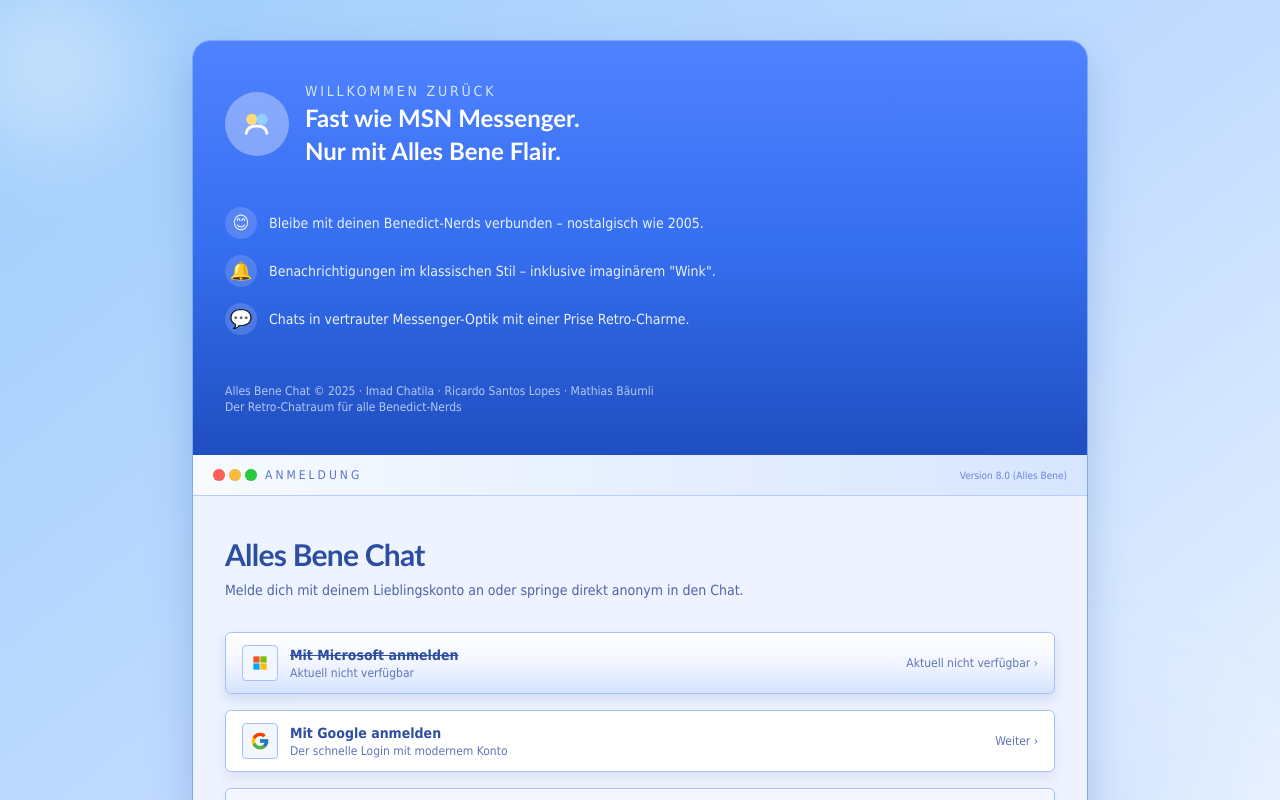
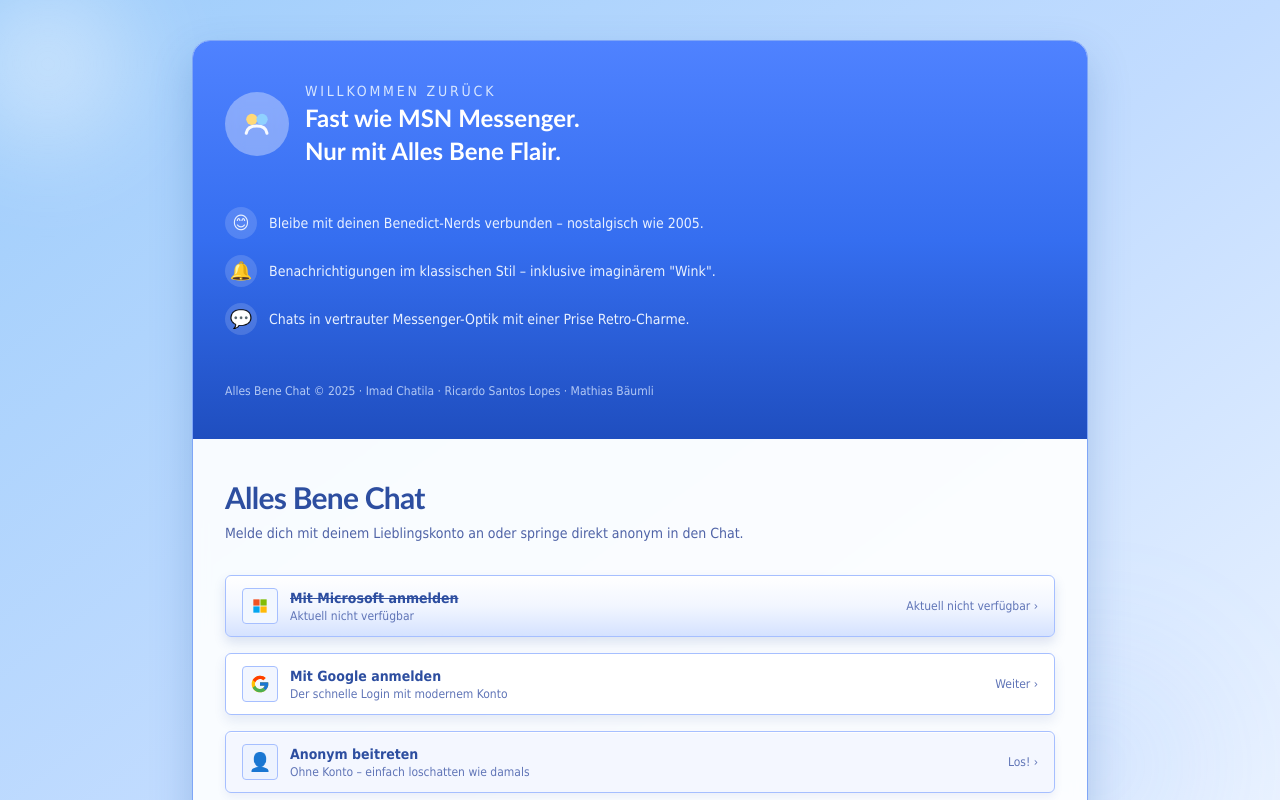
Before and after one commit to Lunyxium/alles-bene-chat, a React (Vite) app: page /login in a window 1280 px wide. Shown: the top 800 px of the page. Built offline with nearby package versions, Linux system fonts and the light colour scheme; no server answers.

Commit message:
Anpassung der Login-Seite zur Verbesserung der Benutzeroberfläche.

```diff
--- a/src/pages/loginPage.tsx
+++ b/src/pages/loginPage.tsx
@@ -107,26 +107,10 @@
                     <p className="mt-12 text-xs text-[#d7e6ff]/80" style={{ fontFamily: 'Tahoma, Verdana, sans-serif' }}>
                         Alles Bene Chat © 2025 · Imad Chatila · Ricardo Santos Lopes · Mathias Bäumli
                         <br />
-                        Der Retro-Chatraum für alle Benedict-Nerds
                     </p>
                 </div>
 
-                <div className="bg-[#edf2ff]/90">
-                    <div className="flex items-center justify-between gap-4 bg-gradient-to-r from-[#f7fbff] via-[#e7efff] to-[#d7e6ff] px-5 py-3 border-b border-[#b9ccff]">
-                        <div className="flex items-center gap-2">
-                            <span className="flex gap-1">
-                                <span className="h-3 w-3 rounded-full bg-[#ff5f57] shadow-[inset_0_0_1px_rgba(0,0,0,0.2)]" />
-                                <span className="h-3 w-3 rounded-full bg-[#fabc3c] shadow-[inset_0_0_1px_rgba(0,0,0,0.2)]" />
-                                <span className="h-3 w-3 rounded-full bg-[#28c840] shadow-[inset_0_0_1px_rgba(0,0,0,0.2)]" />
-                            </span>
-                            <span className="text-xs uppercase tracking-[0.25em] text-[#5b74c8]" style={{ fontFamily: 'Tahoma, Verdana, sans-serif' }}>
-                                Anmeldung
-                            </span>
-                        </div>
-                        <span className="text-[10px] text-[#6e84d8]" style={{ fontFamily: 'Tahoma, Verdana, sans-serif' }}>
-                            Version 8.0 (Alles Bene)
-                        </span>
-                    </div>
+                <div>
 
                     <div className="px-8 py-10 space-y-8">
                         <div className="space-y-2">
```
